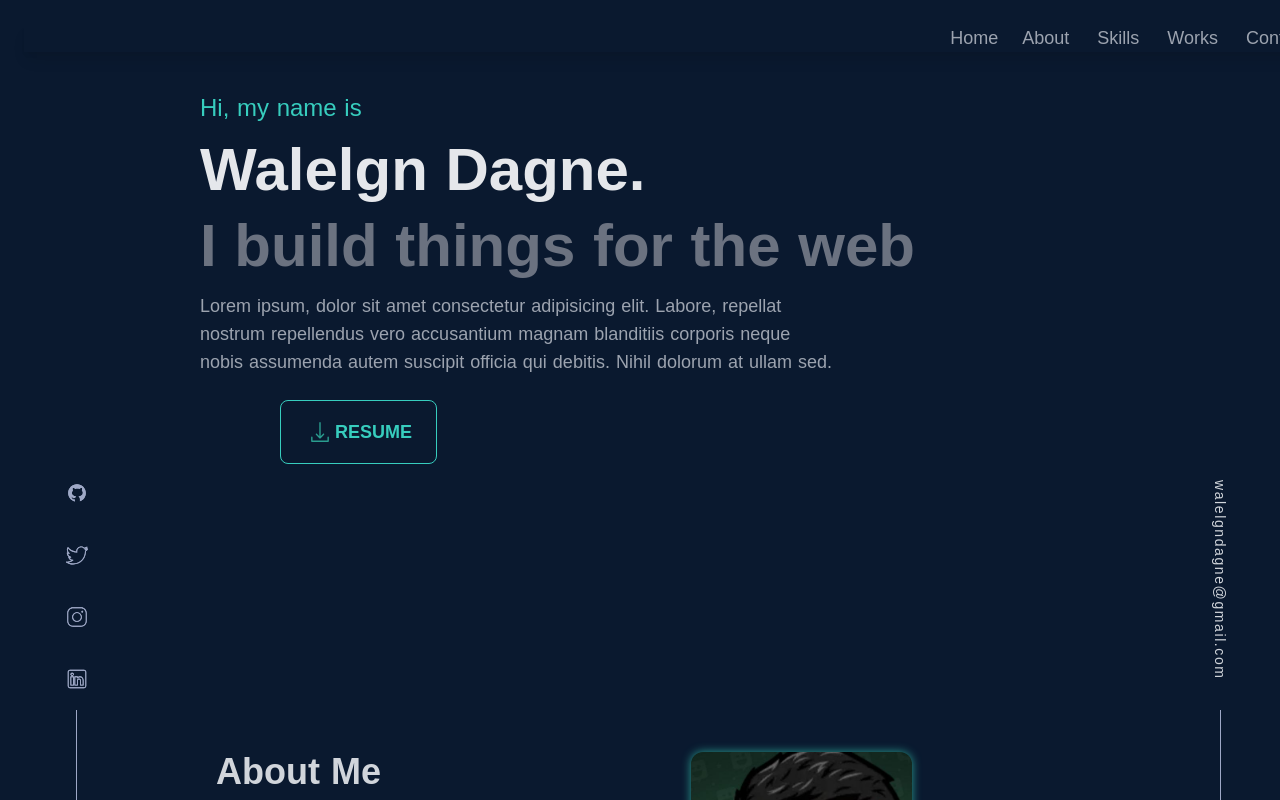
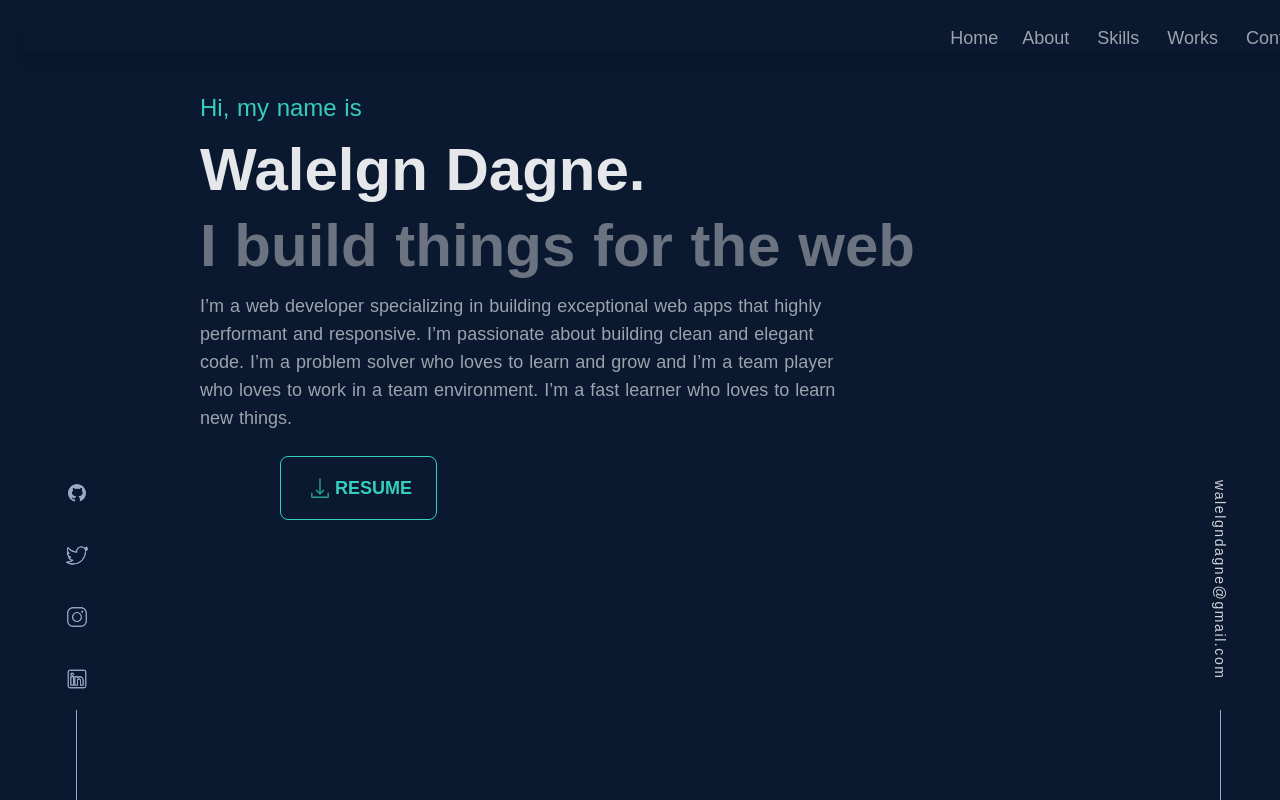
Before and after one commit to waledagne/portfolio-site, a Nuxt app: page / in a window 1280 px wide. Shown: the top 800 px of the page. Built offline with nearby package versions, Linux system fonts and the light colour scheme.

Commit message:
replace lorem

```diff
--- a/pages/index.vue
+++ b/pages/index.vue
@@ -17,10 +17,11 @@
           I build things for the web
         </h1>
         <p class="w-full md:w-2/3 text-gray-400 text-lg mt-4">
-          Lorem ipsum, dolor sit amet consectetur adipisicing elit. Labore,
-          repellat nostrum repellendus vero accusantium magnam blanditiis
-          corporis neque nobis assumenda autem suscipit officia qui debitis.
-          Nihil dolorum at ullam sed.
+          I’m a web developer specializing in building exceptional web apps that
+          highly performant and responsive. I’m passionate about building clean
+          and elegant code. I’m a problem solver who loves to learn and grow and
+          I’m a team player who loves to work in a team environment. I’m a fast
+          learner who loves to learn new things.
         </p>
         <a href="Walelgn.pdf" download="">
           <button
```
